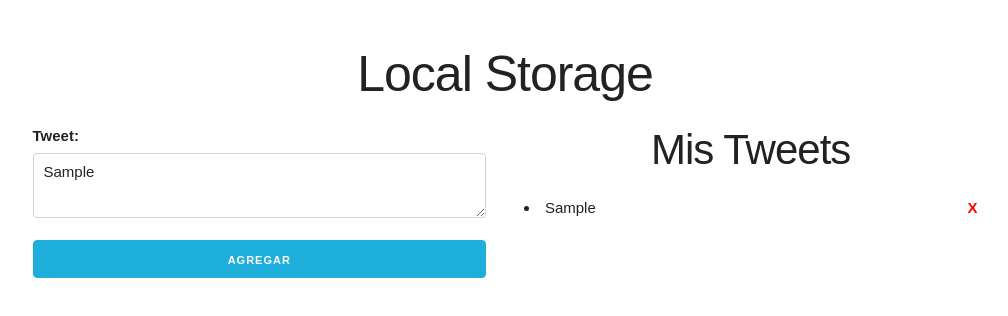
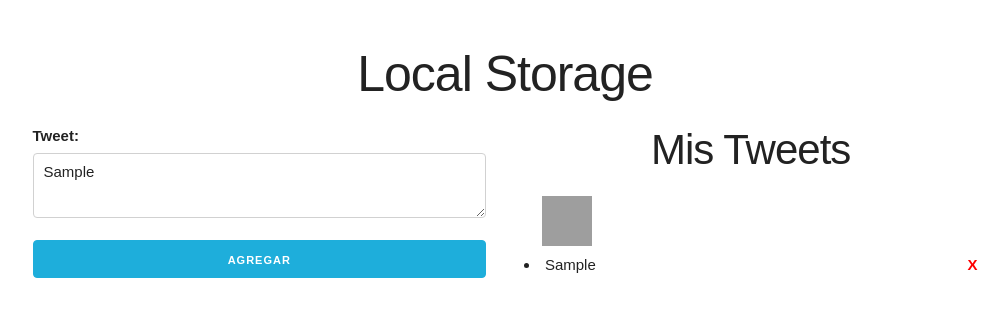
Before and after one commit to Fundamentos2020/ejercicio-twitter-engineererick, a plain HTML site: page index.html in a window 1280 px wide. Both pictures are taken after typing "Sample" into the empty fields and a click on the input "Agregar". Shown: the whole page, without its empty margins (135-1143 px from the left). Drawn offline with Linux system fonts and the light colour scheme; grey boxes are pictures that could not be loaded.

Commit message:
Casi terminado

```diff
--- a/app.js
+++ b/app.js
@@ -34,11 +34,15 @@ function agregarTweet(e) {
      botonBorrar.innerText = 'X';
 
      // Crear elemento y añadirle el contenido a la lista
+     var img = document.createElement("img");
+     img.src = "https://picsum.photos/id/237/50/50";
+     var src = document.getElementById("x");
      const li = document.createElement('li');
      li.innerText = tweet;
      // añade el botón de borrar al tweet
      li.appendChild(botonBorrar);
      // añade el tweet a la lista
+     src.appendChild(img);
      listaTweets.appendChild(li);
 
      // Añadir a Local Storage
--- a/index.html
+++ b/index.html
@@ -27,6 +27,7 @@
                 </div>
                 <div class="six columns">
                     <h2>Mis Tweets</h2>
+                      <div class="padIMG" id="x"></div>
                       <div id="lista-tweets"></div>
                 </div>
             </div>
```
